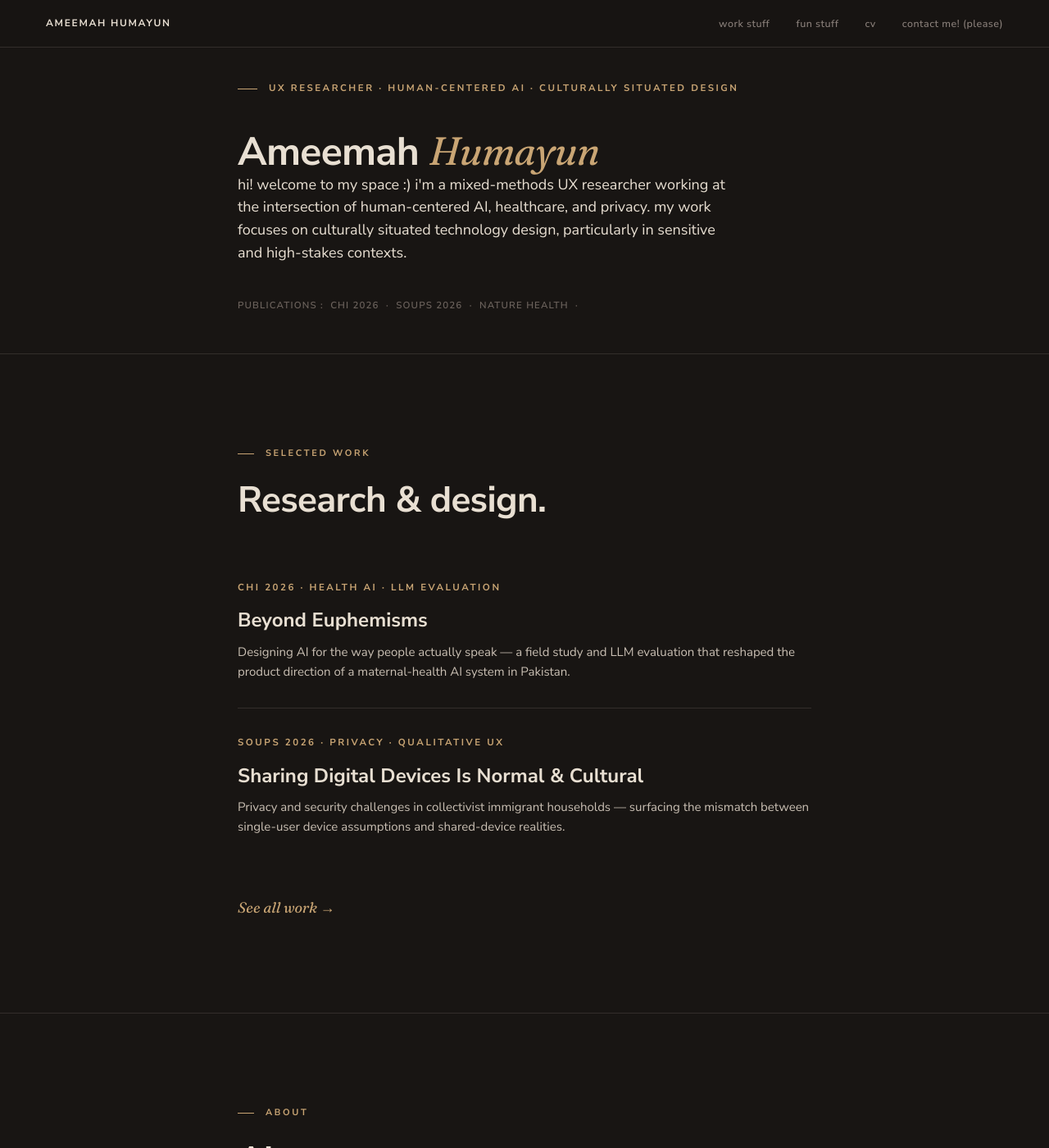
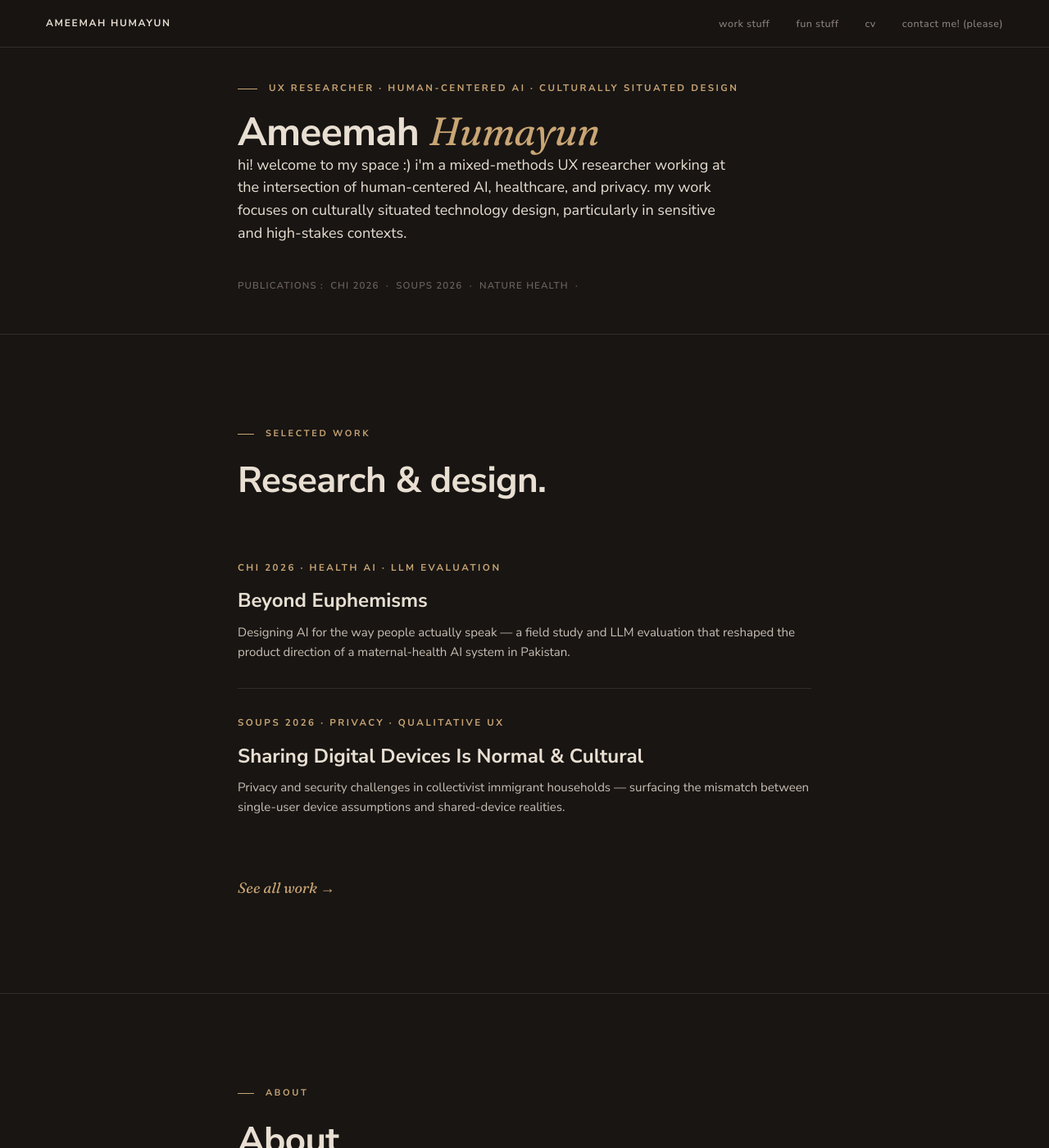
Before and after one commit to ameemahumayun/ameemahumayun.github.io, a Jekyll site: the page built from index.html, in a window 1280 px wide and 1400 px high. Shown: the whole window at 82% size. Built offline with Jekyll 4.4.1, drawn with Linux system fonts in a browser that asks for light colours.

Commit message:
Update components.css

```diff
--- a/assets/css/components.css
+++ b/assets/css/components.css
@@ -52,7 +52,7 @@
   display: flex;
   align-items: center;
   gap: 14px;
-  margin-bottom: var(--space-5);
+  margin-bottom: var(--space-2);
 }
 .eyebrow-rule::before {
   content: "";
```
